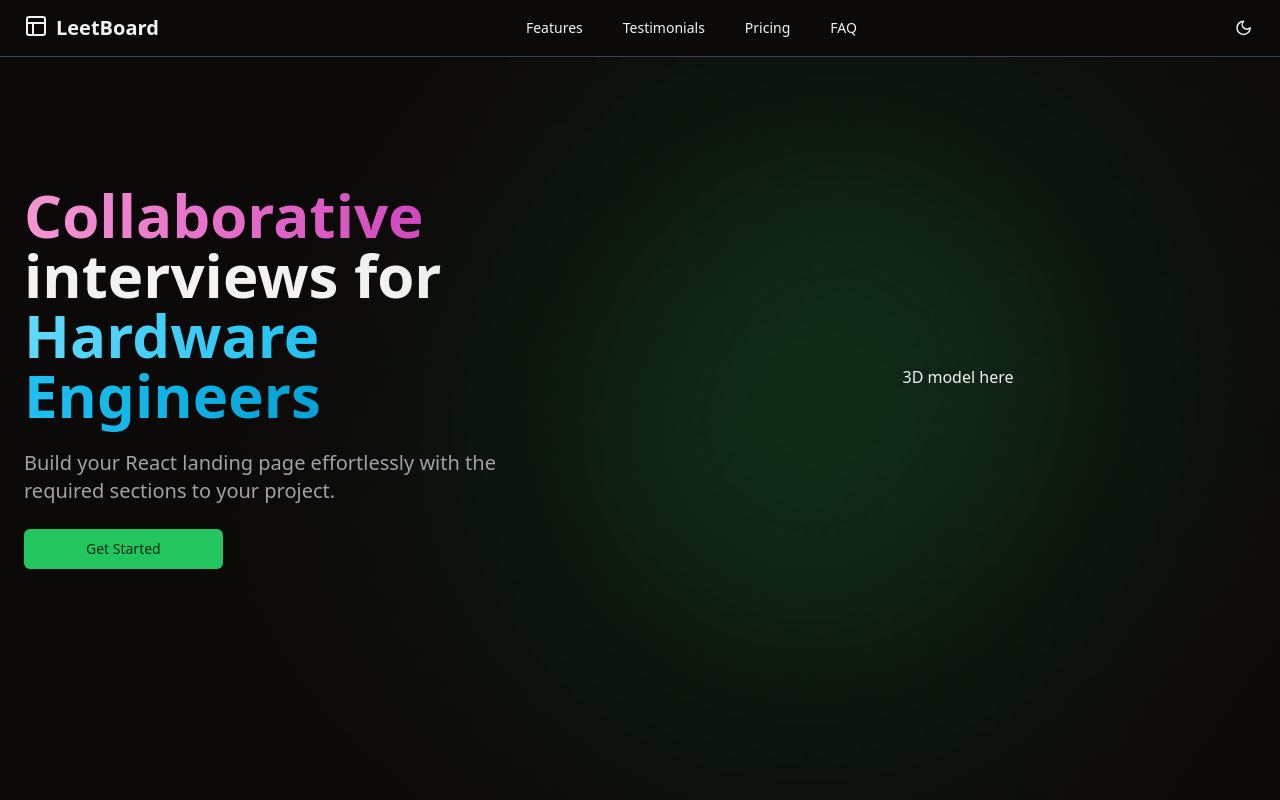
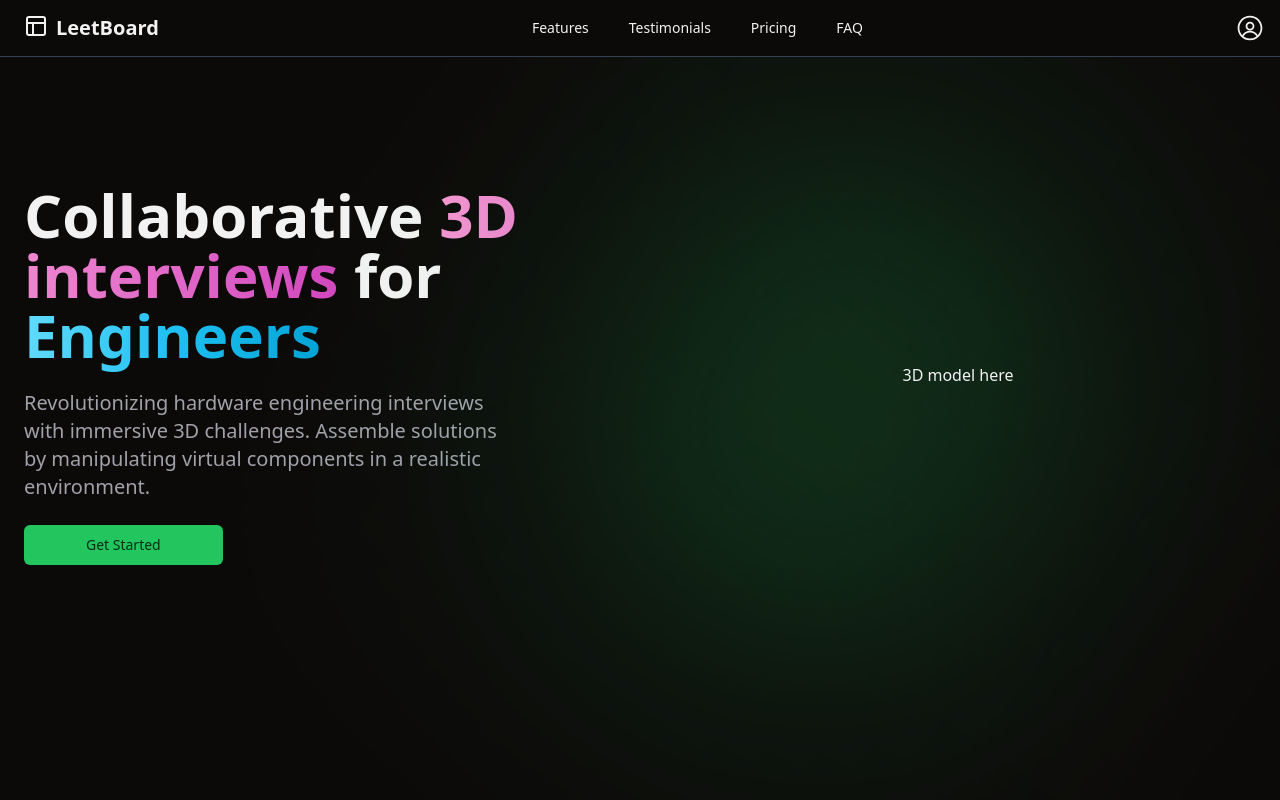
Before and after one commit to angelafeliciaa/LeetBoard, a React (Vite) app: page / in a window 1280 px wide. Shown: the top 800 px of the page. Built offline with nearby package versions, Linux system fonts and the light colour scheme.

Commit message:
feat: hero

```diff
--- a/index.html
+++ b/index.html
@@ -2,43 +2,24 @@
 <html lang="en">
   <head>
     <meta charset="UTF-8" />
-    <link
-      rel="icon"
-      type="image/svg+xml"
-      href="./src/assets/icon.ico"
-    />
+    <link rel="icon" type="image/svg+xml" href="./src/assets/icon.ico" />
     <!-- href="/vite.svg" -->
-    <meta
-      name="viewport"
-      content="width=device-width, initial-scale=1.0"
-    />
+    <meta name="viewport" content="width=device-width, initial-scale=1.0" />
 
     <!-- Primary Meta Tags -->
-    <title>Shadcn/React - Landing template</title>
-    <meta
-      name="title"
-      content="Shadcn/React - Landing template"
-    />
+    <title>LeetBoard - 3D Interviews for Engineers</title>
+    <meta name="title" content="LeetBoard - 3D Interviews for Engineers" />
     <meta
       name="description"
-      content="Free Shadcn landing page for React developers"
-    />
-    <!-- Open Graph / Facebook -->
-    <meta
-      property="og:type"
-      content="website"
-    />
-    <meta
-      property="og:url"
-      content="https://github.com/leoMirandaa/shadcn-landing-page.git"
+      content="Collaborative engineering interviews in 3D space"
     />
     <meta
       property="og:title"
-      content="Shadcn/React - Landing template"
+      content="LeetBoard - 3D Interviews for Engineers"
     />
     <meta
       property="og:description"
-      content="Free Shadcn landing page for React developers"
+      content="Collaborative engineering interviews in 3D space"
     />
     <meta
       property="og:image"
@@ -46,18 +27,10 @@
     />
 
     <!-- Twitter -->
-    <meta
-      name="twitter:card"
-      content="summary_large_image"
-    />
-
-    <meta
-      name="twitter:url"
-      content="https://github.com/leoMirandaa/shadcn-landing-page.git"
-    />
+    <meta name="twitter:card" content="summary_large_image" />
     <meta
       name="twitter:title"
-      content="Shadcn/React - Landing template"
+      content="LeetBoard - 3D Interviews for Engineers"
     />
     <meta
       name="twitter:description"
@@ -70,9 +43,6 @@
   </head>
   <body>
     <div id="root"></div>
-    <script
-      type="module"
-      src="/src/main.tsx"
-    ></script>
+    <script type="module" src="/src/main.tsx"></script>
   </body>
 </html>
--- a/src/App.tsx
+++ b/src/App.tsx
@@ -1,18 +1,10 @@
 import { About } from "./components/About";
-// import { Cta } from "./components/Cta";
-// import { FAQ } from "./components/FAQ";
 import { Features } from "./components/Features";
-// import { Footer } from "./components/Footer";
 import { Hero } from "./components/Hero";
 import { HowItWorks } from "./components/HowItWorks";
 import { Navbar } from "./components/Navbar";
-// import { Newsletter } from "./components/Newsletter";
-// import { Pricing } from "./components/Pricing";
 import { ScrollToTop } from "./components/ScrollToTop";
 import { Services } from "./components/Services";
-// import { Sponsors } from "./components/Sponsors";
-// import { Team } from "./components/Team";
-// import { Testimonials } from "./components/Testimonials";
 import "./App.css";
 
 function App() {
@@ -20,18 +12,9 @@ function App() {
     <>
       <Navbar />
       <Hero />
-      {/* <Sponsors /> */}
-      <About />
       <HowItWorks />
       <Features />
       <Services />
-      {/* <Cta /> */}
-      {/* <Testimonials /> */}
-      {/* <Team /> */}
-      {/* <Pricing /> */}
-      {/* <Newsletter /> */}
-      {/* <FAQ /> */}
-      {/* <Footer /> */}
       <ScrollToTop />
     </>
   );
--- a/src/components/Hero.tsx
+++ b/src/components/Hero.tsx
@@ -6,22 +6,23 @@ export const Hero = () => {
       <div className="text-center lg:text-start space-y-6">
         <main className="text-5xl md:text-6xl font-bold">
           <h1 className="inline">
+            Collaborative{" "}
             <span className="inline bg-gradient-to-r from-[#F596D3]  to-[#D247BF] text-transparent bg-clip-text">
-              Collaborative
+              3D interviews
             </span>{" "}
-            interviews
           </h1>{" "}
           for{" "}
           <h2 className="inline">
             <span className="inline bg-gradient-to-r from-[#61DAFB] via-[#1fc0f1] to-[#03a3d7] text-transparent bg-clip-text">
-              Hardware Engineers
+              Engineers
             </span>
           </h2>
         </main>
 
         <p className="text-xl text-muted-foreground md:w-10/12 mx-auto lg:mx-0">
-          Build your React landing page effortlessly with the required sections
-          to your project.
+          Revolutionizing hardware engineering interviews with immersive 3D
+          challenges. Assemble solutions by manipulating virtual components in a
+          realistic environment.
         </p>
 
         <div className="space-y-4 md:space-y-0 md:space-x-4">
--- a/src/components/Navbar.tsx
+++ b/src/components/Navbar.tsx
@@ -12,11 +12,12 @@ import {
   SheetTrigger,
 } from "@/components/ui/sheet";
 
-import { GitHubLogoIcon } from "@radix-ui/react-icons";
+import { GitHubLogoIcon, AvatarIcon } from "@radix-ui/react-icons";
 import { buttonVariants } from "./ui/button";
 import { Menu } from "lucide-react";
 import { ModeToggle } from "./mode-toggle";
 import { LogoIcon } from "./Icons";
+import { Avatar, AvatarFallback } from "./ui/avatar";
 
 interface RouteProps {
   href: string;
@@ -117,7 +118,7 @@ export const Navbar = () => {
           </nav>
 
           <div className="hidden md:flex gap-2">
-            <ModeToggle />
+            <AvatarIcon className="w-7 h-7 cursor-pointer" />
           </div>
         </NavigationMenuList>
       </NavigationMenu>
```
